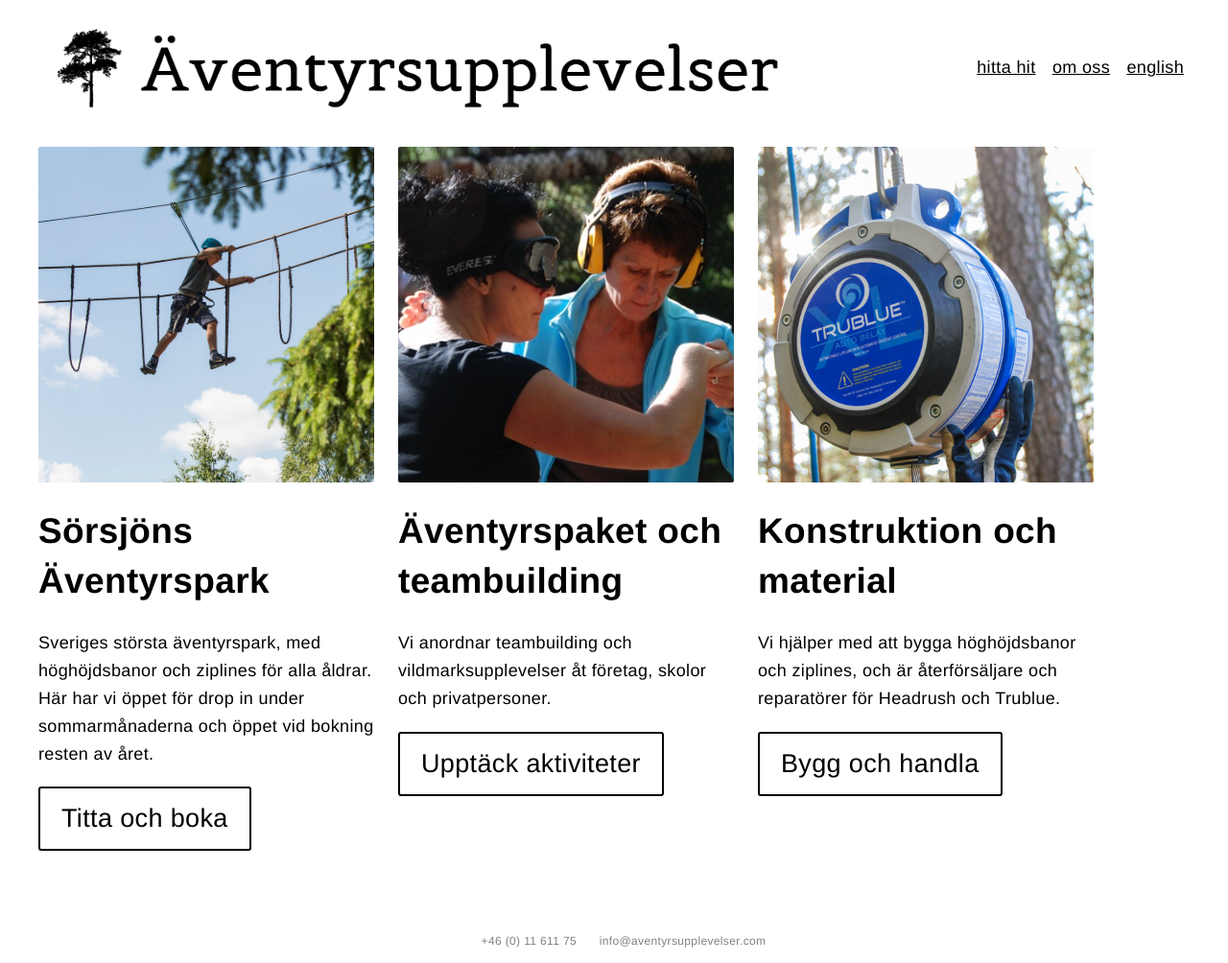
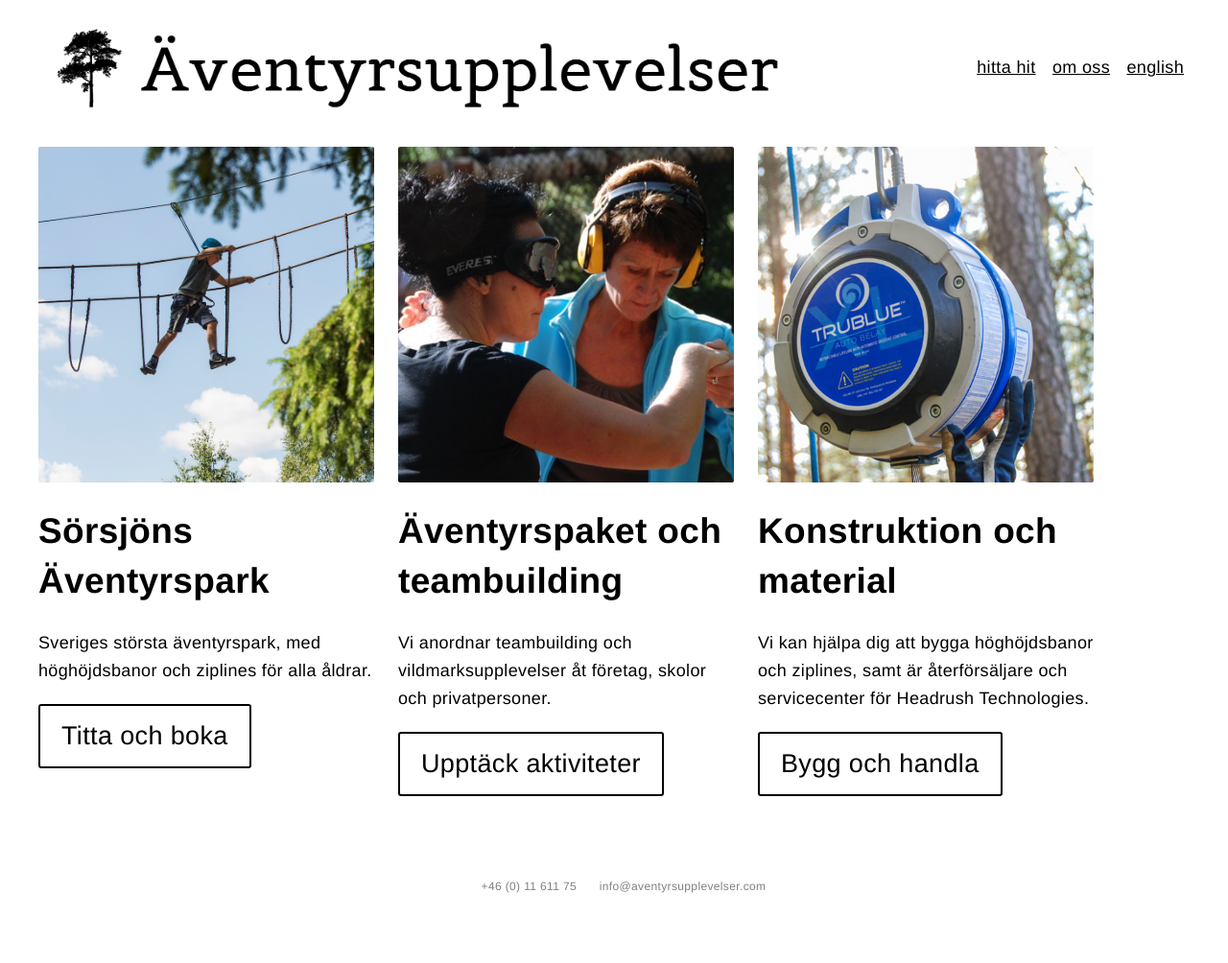
Before and after one commit to aventyrsupplevelser/aventyrsupplevelser.github.io, a Jekyll site: the page built from index.markdown, in a window 1280 px wide. Shown: the whole page at 96% size. Built offline with Jekyll 4.4.1, drawn with Linux system fonts in a browser that asks for light colours; after the commit the page ends 946 px from its top, so only the background shows below that.

Commit message:
fixade text front ogch klattring

```diff
--- a/aktiviteter.markdown
+++ b/aktiviteter.markdown
@@ -407,7 +407,7 @@ Om du har en idé till något speciellt du vill göra – tveka inte att fråga
 
      <div class="annatitem divreverse">
 
-      <div class="annattext"> <h3>Klippklättring</h3>Vi anordnar prova på-arrangemang för klippklättring vid Ågelsjön utanför Norrköping. Ni får lära er säkra själva, och vi testar nedfirning och repelering.
+      <div class="annattext"> <h3>Klippklättring</h3>Vi arrangerar klätterdagar och prova på-arrangemang vid klätterparadiset Ågelsjön. Lediga datum under 2019 kommer snart.
       </div>
       <div class="annatmediabox">
       <img src="/images/klattringuppe.jpg" class="annatpic">
--- a/index.markdown
+++ b/index.markdown
@@ -12,7 +12,7 @@ title: home
     </div>
     <div class="maintext">
     <h1>Sörsjöns Äventyrspark</h1>
-    Sveriges största äventyrspark, med höghöjdsbanor och ziplines för alla åldrar. Här har vi öppet för drop in under sommarmånaderna och öppet vid bokning resten av året.
+    Sveriges största äventyrspark, med höghöjdsbanor och ziplines för alla åldrar.
     </div>
     <div class="buttondiv"> <a href="/sorsjon" class="button">Titta och boka</a></div>
 </div>
@@ -33,7 +33,7 @@ Vi anordnar teambuilding och vildmarksupplevelser åt företag, skolor och priva
     </div>
     <div class="maintext">
     <h1>Konstruktion och material</h1>
-    Vi hjälper med att bygga höghöjdsbanor och ziplines, och är återförsäljare och reparatörer för Headrush och Trublue.
+    Vi kan hjälpa dig att bygga höghöjdsbanor och ziplines, samt är återförsäljare och servicecenter för Headrush Technologies.
     </div>
     <div class="buttondiv"><a href="/konstruktionbutik" class="button">Bygg och handla</a></div>
 </div>
```
